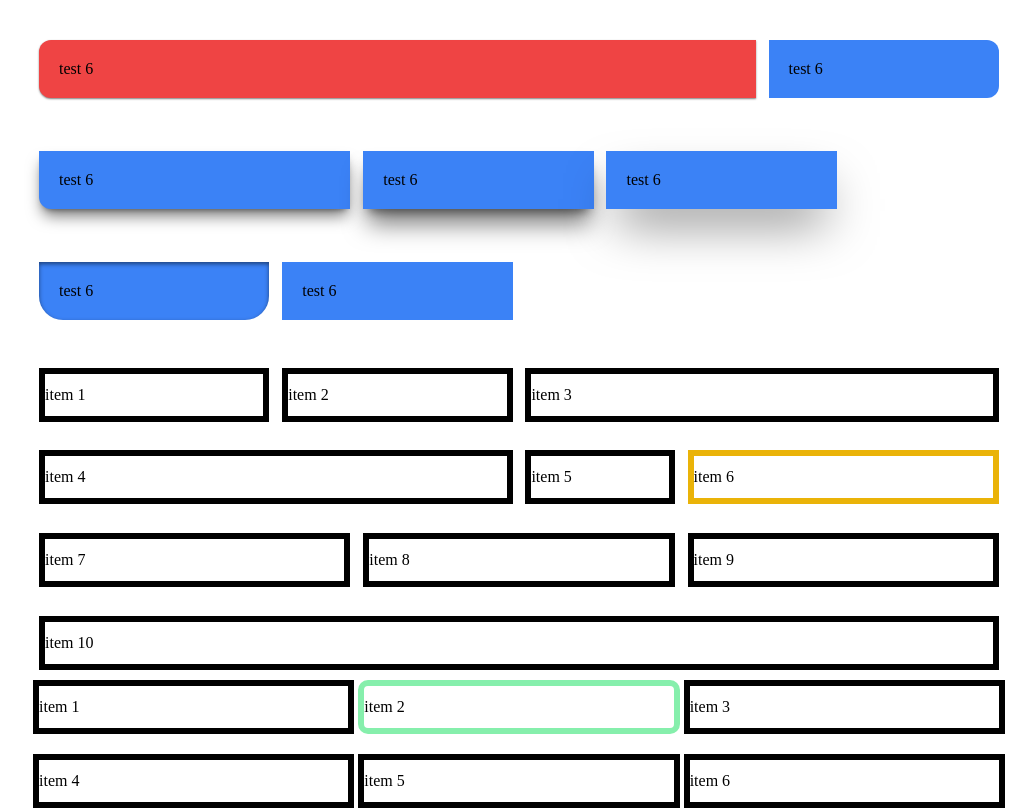
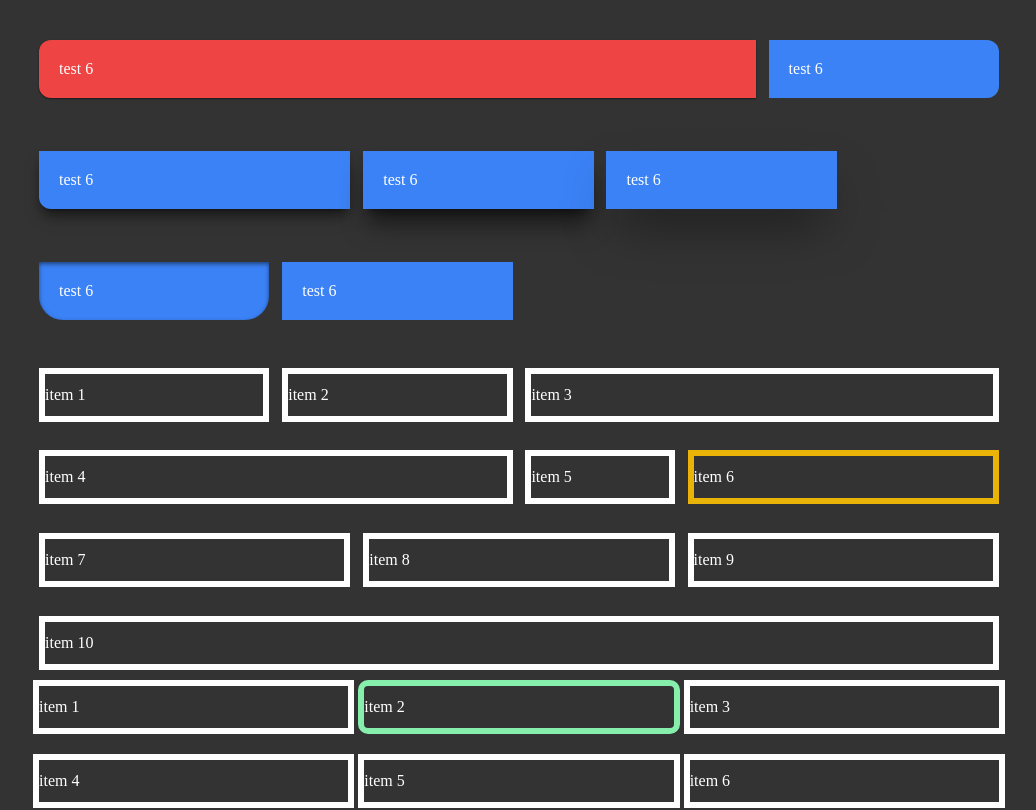
Before and after one commit to Foparty/USING-SASS-TO-CREATE-TAILWIND, a React (Vite) app: page / in a window 1280 px wide. Shown: the top 810 px of the page, without its empty margins (121-1157 px from the left). Built offline with nearby package versions, Linux system fonts and the light colour scheme.

Commit message:
black theme

```diff
--- a/src/scss/main.scss
+++ b/src/scss/main.scss
@@ -4,3 +4,8 @@
 @use './utilities/' as *;
 @use './abstracts/' as *;
 @use './vendor/' as *;
+
+body {
+  background: #333;
+  color: white;
+}
```
Also changed, not shown: src/scss/main.css, 1 other file (tests, documents, lock files or other folders).
